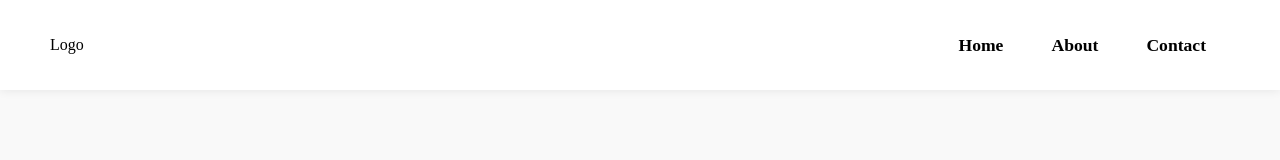
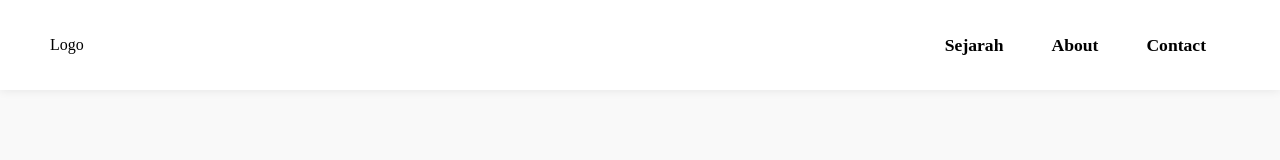
Before and after one commit to KelvinAnderson10/sungadiman-landing-page, a React (Vite) app: page / in a window 1280 px wide. Shown: the top 160 px of the page. Built offline with nearby package versions, Linux system fonts and the light colour scheme.

Commit message:
testing vercel deploy

```diff
--- a/src/App.jsx
+++ b/src/App.jsx
@@ -1,4 +1,3 @@
-import { useState } from 'react'
 import './App.css'
 import Home from './Components/Home'
 import About from './Components/About'
--- a/src/Components/Navbar.jsx
+++ b/src/Components/Navbar.jsx
@@ -5,7 +5,7 @@ const Navbar = () => {
         <nav>
             <div className="nav-logo-container">Logo</div>
             <div className="navbar-links-container">
-                <a href="#home">Home</a>
+                <a href="#home">Sejarah</a>
                 <a href="#about">About</a>
                 <a href="#contact">Contact</a>
             </div>
```
